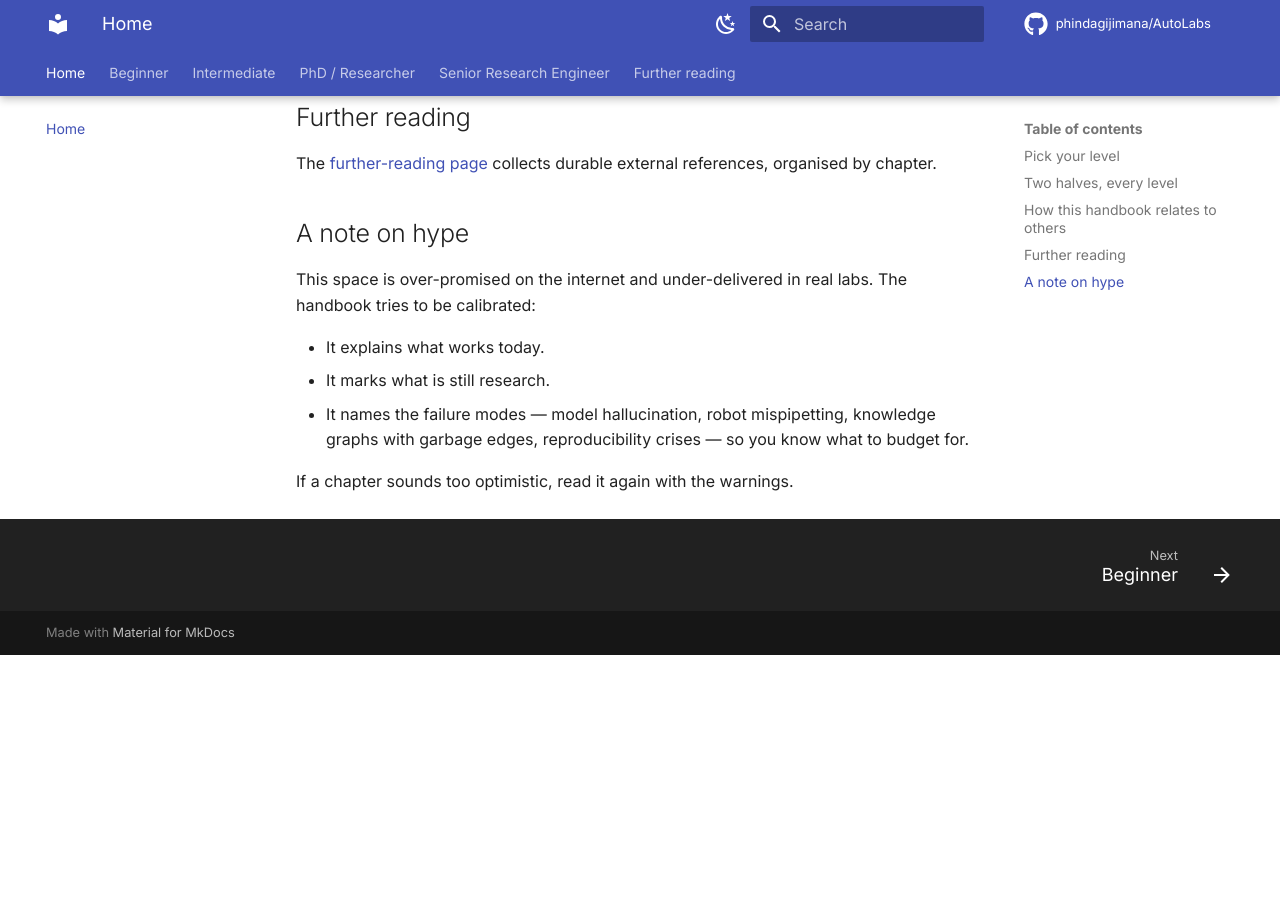
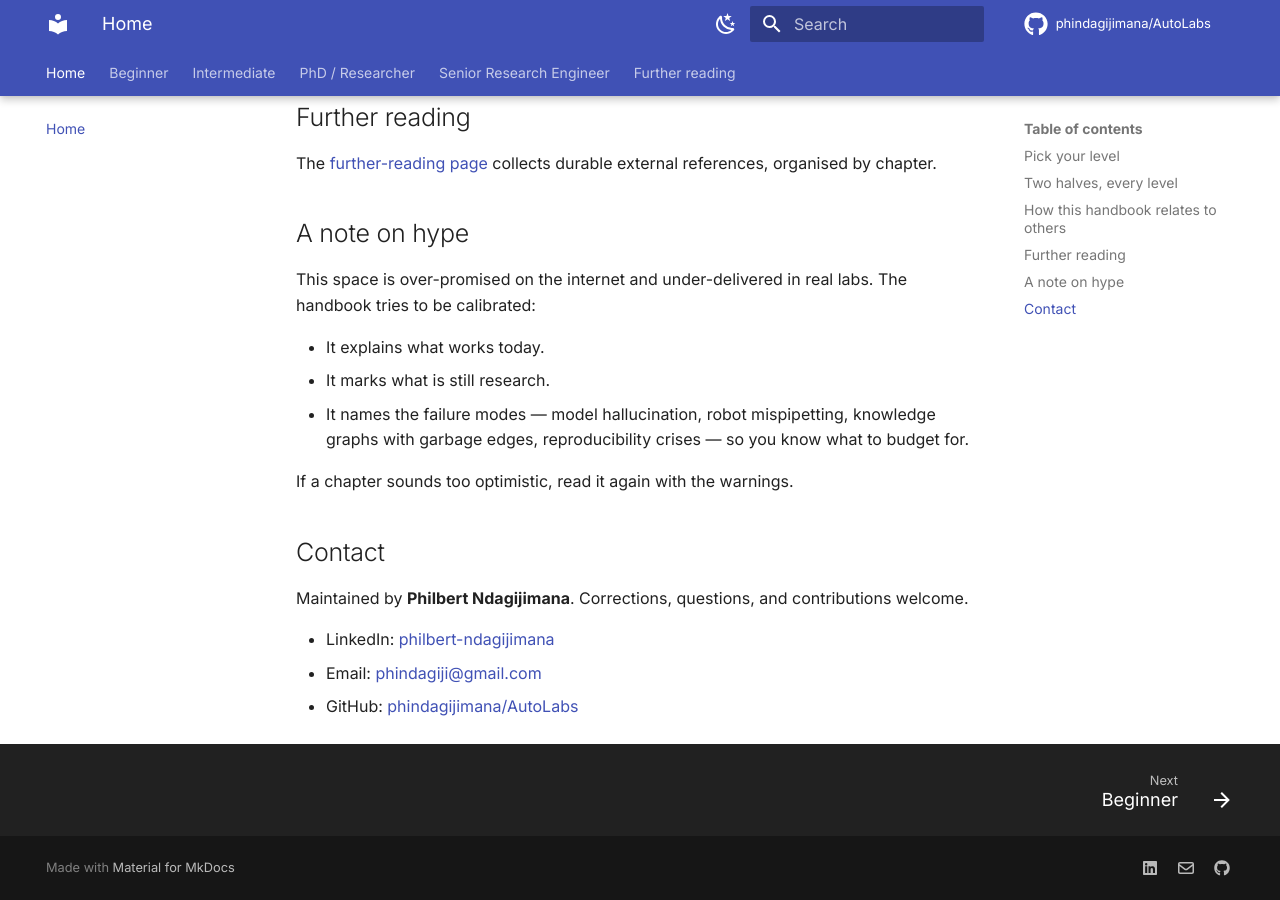
Before and after one commit to phindagijimana/AutoLabs, an MkDocs documentation site: the page built from docs/index.md, in a window 1280 px wide and 900 px high, scrolled down 1175 px. Built offline with MkDocs 1.6.1 and Material for MkDocs 9.7.7, drawn with Linux system fonts in a browser that asks for light colours; comment, search, counter and statistics services are not loaded; before the commit the page ends 1830 px from its top, so only the background shows below that.

Commit message:
docs: add maintainer contact (LinkedIn, email) to README, site home, and footer

```diff
--- a/docs/index.md
+++ b/docs/index.md
@@ -42,3 +42,11 @@ This space is over-promised on the internet and under-delivered in real labs. Th
 - It names the failure modes — model hallucination, robot mispipetting, knowledge graphs with garbage edges, reproducibility crises — so you know what to budget for.
 
 If a chapter sounds too optimistic, read it again with the warnings.
+
+## Contact
+
+Maintained by **Philbert Ndagijimana**. Corrections, questions, and contributions welcome.
+
+- LinkedIn: [philbert-ndagijimana](https://www.linkedin.com/in/philbert-ndagijimana-319570188/)
+- Email: [phindagiji@gmail.com](mailto:phindagiji@gmail.com)
+- GitHub: [phindagijimana/AutoLabs](https://github.com/phindagijimana/AutoLabs)
--- a/mkdocs.yml
+++ b/mkdocs.yml
@@ -77,6 +77,18 @@ markdown_extensions:
 extra_javascript:
   - https://cdn.jsdelivr.net/npm/mathjax@3/es5/tex-mml-chtml.js
 
+extra:
+  social:
+    - icon: fontawesome/brands/linkedin
+      link: https://www.linkedin.com/in/philbert-ndagijimana-319570188/
+      name: Philbert Ndagijimana on LinkedIn
+    - icon: fontawesome/regular/envelope
+      link: mailto:phindagiji@gmail.com
+      name: Email Philbert
+    - icon: fontawesome/brands/github
+      link: https://github.com/phindagijimana/AutoLabs
+      name: AutoLabs on GitHub
+
 nav:
   - Home: index.md
   - Beginner:
```
Also changed, not shown: README.md (+10 -0 lines).
